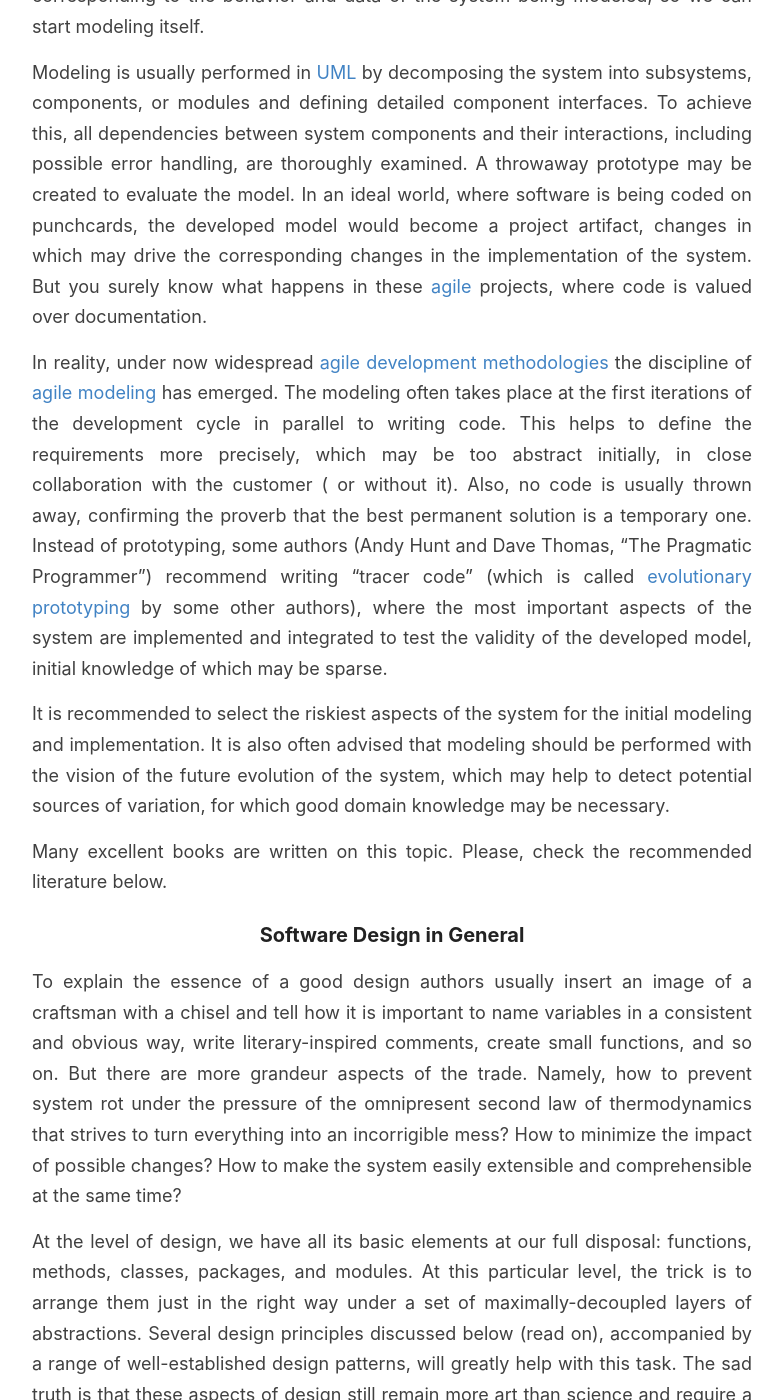
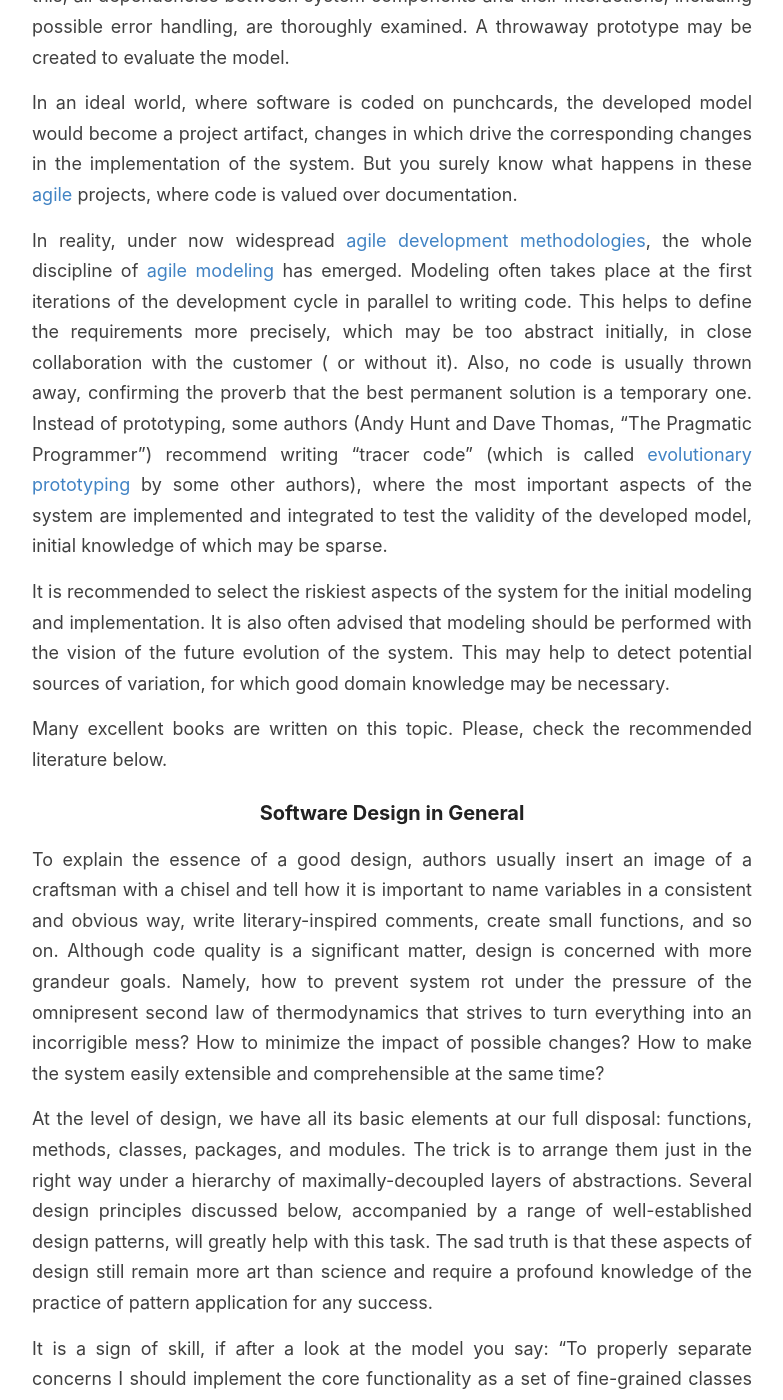
Before and after one commit to GChristensen/posts, a Jekyll site: the page built from _posts/2021-07-07-how-to-design-software-systems-qmark.md, in a window 1280 px wide and 1400 px high, scrolled down 1660 px. Shown: the whole window, without its empty margins (248-1031 px from the left). Built offline with Jekyll 4.4.1, drawn with Linux system fonts in a browser that asks for light colours; some of the changed text lies outside the part shown.

Commit message:
post edit

```diff
--- a/_posts/2021-07-07-how-to-design-software-systems-qmark.md
+++ b/_posts/2021-07-07-how-to-design-software-systems-qmark.md
@@ -19,7 +19,9 @@
 successfully designed software. The code of a well-designed system is easily
 comprehensible, such systems are easy to extend and maintain, and have a
 minimum amount of defects. So, how should we design quality systems?
-We can approach this question from the several following perspectives:
+As in other engineering disciplines, modeling, prototyping, measurement and iteration
+are important elements of the development cycle.
+We can approach the question of design from the several following perspectives:
 
 * Software modeling
 * Software design in General
@@ -39,13 +41,6 @@
 the trade. By taking all the discussed principles seriously enough, you will
 undoubtedly be able to design quality software.
 
-NOTE: some terminology here is borrowed from the recommended literature below.
-Because authors often use [ad hoc](https://en.wikipedia.org/wiki/Ad_hoc) terms
-in the vein of [Martin Heidegger](https://en.wikipedia.org/wiki/Martin_Heidegger),
-it may differ from what you are accustomed to read in revered computer science books.
-The links are given predominantly to Wikipedia to prevent link rot, but as always,
-the best source of knowledge is in the references.
-
 ### Software Modelling
 
 To build quality systems it is customary to model software before its
@@ -53,26 +48,28 @@
 requirements](https://en.wikipedia.org/wiki/Functional_requirement), which is a
 [science on its own](https://en.wikipedia.org/wiki/Requirements_engineering).
 Because we focus on software design, we assume that requirements are already
-subdivided into the relevant verbs and nouns, corresponding to the behavior and
-data of the system being modeled, so we can start modeling itself.
+subdivided into the relevant verbs and nouns. Such division corresponds to
+the behavior and data of the system being modeled.
 
 Modeling is usually performed in
 [UML](https://en.wikipedia.org/wiki/Unified_Modeling_Language) by decomposing
-the system into subsystems, components, or modules and defining detailed
+the system into subsystems, components, or modules and by defining detailed
 component interfaces. To achieve this, all dependencies between system
 components and their interactions, including possible error handling, are
 thoroughly examined. A throwaway prototype may be created to evaluate the model.
-In an ideal world, where software is being coded on punchcards,
+
+
+In an ideal world, where software is coded on punchcards,
 the developed model would become a project artifact, changes
-in which may drive the corresponding changes in the implementation of the
+in which drive the corresponding changes in the implementation of the
 system. But you surely know what happens in these
 [agile](https://agilemanifesto.org/) projects, where code is valued over
 documentation.
 
 In reality, under now widespread [agile development
-methodologies](https://en.wikipedia.org/wiki/Agile_software_development) the discipline
+methodologies](https://en.wikipedia.org/wiki/Agile_software_development), the whole discipline
 of [agile modeling](http://www.agilemodeling.com/) has emerged.
-The modeling often takes place at the first iterations of the development cycle in
+Modeling often takes place at the first iterations of the development cycle in
 parallel to writing code. This helps to define the requirements more precisely,
 which may be too abstract initially, in close collaboration with the customer (
 or without it). Also, no code is usually thrown away, confirming the proverb
@@ -85,7 +82,7 @@
 
 It is recommended to select the riskiest aspects of the system for the initial
 modeling and implementation. It is also often advised that modeling should be
-performed with the vision of the future evolution of the system, which may help
+performed with the vision of the future evolution of the system. This may help
 to detect potential sources of variation, for which good domain knowledge may be
 necessary.
 
@@ -93,25 +90,26 @@
 
 ### Software Design in General
 
-To explain the essence of a good design authors usually insert an image of a
+To explain the essence of a good design, authors usually insert an image of a
 craftsman with a chisel and tell how it is important to name variables in a
 consistent and obvious way, write literary-inspired comments, create small
-functions, and so on. But there are more grandeur aspects of the
-trade. Namely, how to prevent system rot under the pressure of the omnipresent
-second law of thermodynamics that strives to turn everything into an
-incorrigible mess? How to minimize the impact of possible changes? How to make
-the system easily extensible and comprehensible at the same time?
+functions, and so on. Although code quality is a significant matter,
+design is concerned with more grandeur goals. Namely, how to prevent system
+rot under the pressure of the omnipresent second law of thermodynamics that
+strives to turn everything into an incorrigible mess? How to minimize the impact
+of possible changes? How to make the system easily extensible and comprehensible at
+the same time?
 
 At the level of design, we have all its basic elements at our full disposal:
-functions, methods, classes, packages, and modules. At this particular level,
-the trick is to arrange them just in the right way under a set of
-maximally-decoupled layers of abstractions. Several design principles discussed
-below (read on), accompanied by a range of well-established design patterns, will
-greatly help with this task. The sad truth is that these aspects of design still
-remain more art than science and require a profound knowledge of the practice of
-pattern application for any success.
+functions, methods, classes, packages, and modules. The trick is to arrange them
+just in the right way under a hierarchy of maximally-decoupled layers of
+abstractions. Several design principles discussed below, accompanied by a range
+of well-established design patterns, will greatly help with this task. The sad
+truth is that these aspects of design still remain more art than science and
+require a profound knowledge of the practice of pattern application for any
+success.
 
-It is a sign of skill if after a look at the model you say: "To properly
+It is a sign of skill, if after a look at the model you say: "To properly
 separate concerns I should implement the core functionality as a set of
 fine-grained classes and use decorators for optional features". But the task of
 design is so cognitively daunting, that it is rarely done in the right way from
@@ -439,20 +437,20 @@
 technical term that may be familiar to Lisp programmers), which will result in a
 better separation of concerns. Other programmers are shrugging, and consider
 this paradigm if not harmful, but of limited use, since pointcuts (this is yet
-another technical term, denoting places where advices are applied) often do not
+another technical term, denoting the places where advices are applied) often do not
 provide the same granularity as the direct use of the functionality being
 abstracted away. So, it may be appropriate primarily in monstrous enterprise
 systems with a large number of coarse-grained cross-cutting concerns.
 
 #### Metaprogramming
 
-Metaprogramming, which allows to programmatically generate any code, may be
+Metaprogramming allows to generate code programmatically. Such code may be
 template-based, dynamically evaluated, or implemented through [syntactic
 macros](https://en.wikipedia.org/wiki/Macro_(computer_science)#Syntactic_macros).
 It tends to produce abstractions of such depth and eloquence, that it often
 results in the apparent elimination of complexity through the introduction of
-obscurity (opacity of which is limited only by the creativity of the author),
-both in the places of abstraction use and implementation. Because of this,
+obscurity, opacity of which is limited only by the creativity of the author.
+This happens both in the places of abstraction use and implementation. Because of this,
 metaprogramming is usually considered harmful by the programmers that are not
 accustomed to it.
 
@@ -521,7 +519,7 @@
   Programming](https://github.com/MostlyAdequate/mostly-adequate-guide) which
   demonstrates how to do things in a purely functional way in JavaScript.
 
-* If all this does not help, try to read [this](https://gchristensen.github.io/posts/understand-functional-programming-in-20-minutes/),
+* If all this does not help, try reading [this](https://gchristensen.github.io/posts/understand-functional-programming-in-20-minutes/),
   and start over again, if necessary.
 
 Now, after you have learned how to compose comonads and write interpreters for
@@ -570,7 +568,7 @@
 While events are processed, it is possible to display beautiful ads to the user
 in full-HD and 60 FPS, until the results are ready. Unfortunately, if your
 business is ad-based, this approach may harm it, since a parallelized set of
-tasks usually executes faster than the same set of sequential ones, so there are
+tasks usually executes faster than the same set of sequential ones. So, there are
 places where reactive programming may be considered harmful. In other areas, it
 may be considered harmful because of unnecessary bloat.
 
@@ -762,7 +760,8 @@
 #### Architectural Patterns
 
 The domain of software architecture has its own repository of patterns which is discussed in the
-"Pattern-Oriented Software Architecture" book series or "Architectural Patterns" by Pethuru Raj, Anupama Raman, and Harihara Subramanian.
+"Pattern-Oriented Software Architecture" book series, and also in
+"Architectural Patterns" by Pethuru Raj, Anupama Raman, and Harihara Subramanian.
 
 #### Architecture Styles
 
```
Also changed, not shown: other parts of _posts/2021-07-07-how-to-design-software-systems-qmark.md (+15 -15 lines), _posts/2020-03-25-creating-personal-knowledge-base.md (+33 -27 lines), _posts/2022-06-29-understand-functional-programming-in-20-minutes.md (+2 -1 lines).
